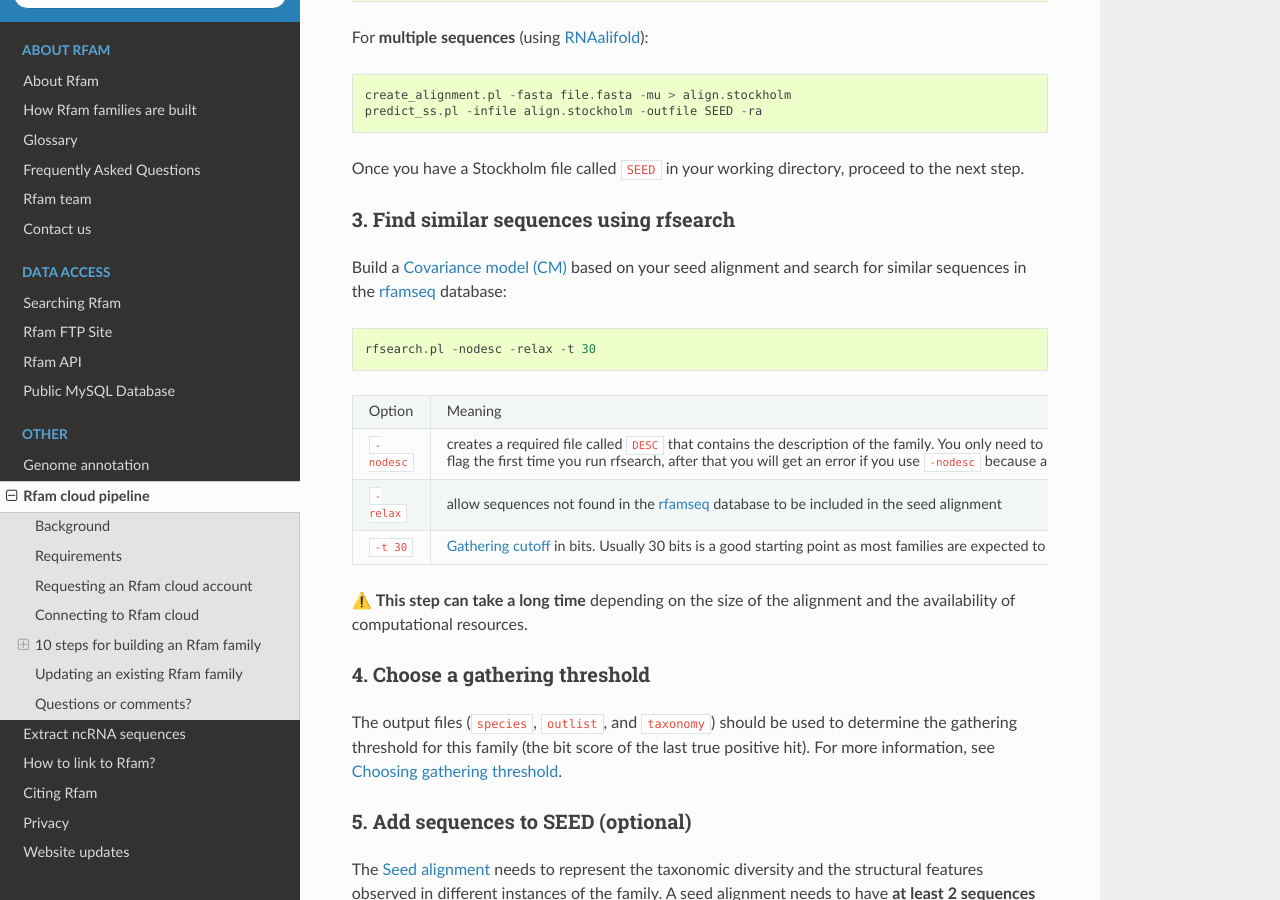
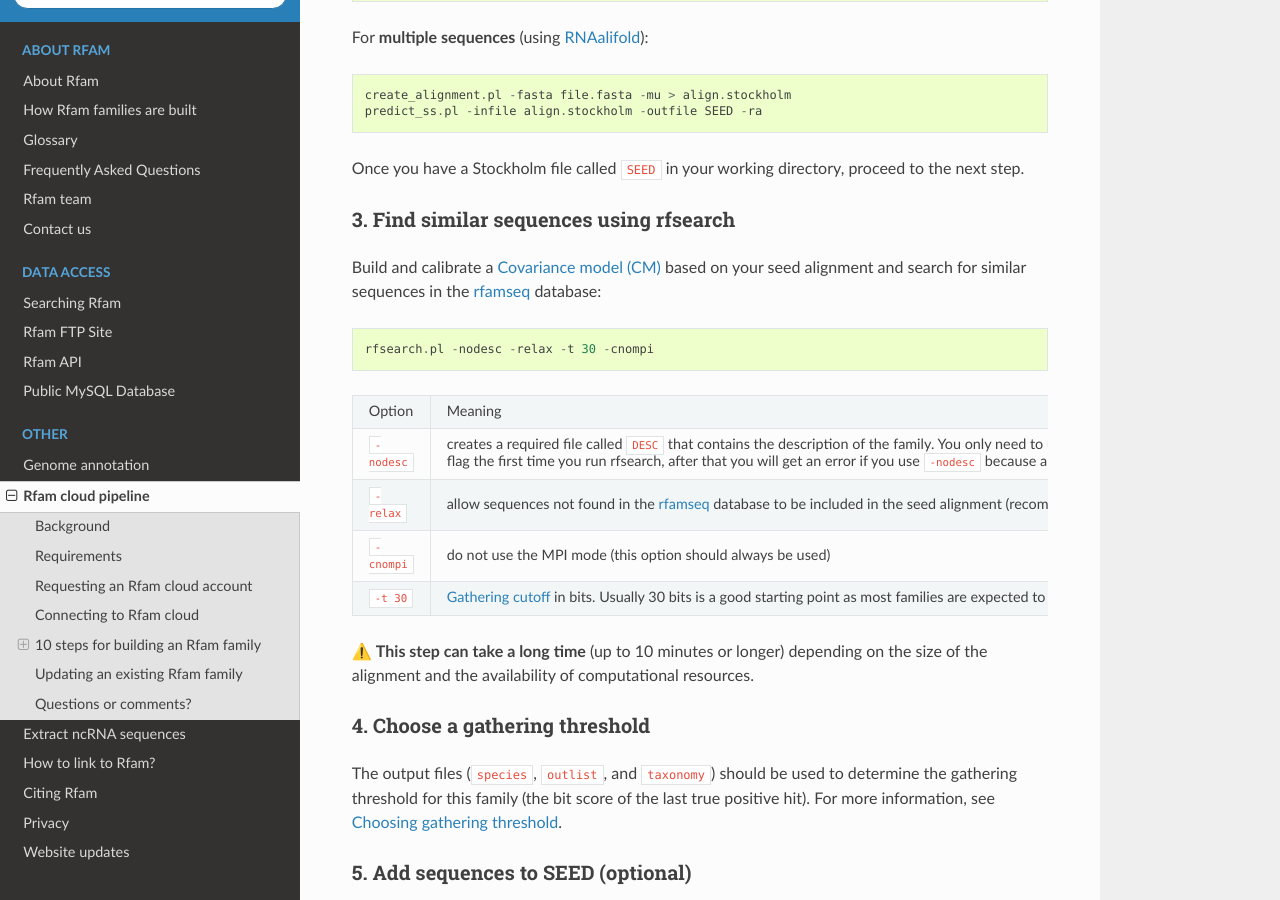
Before and after one commit to Rfam/rfam-docs, a Sphinx documentation site: the page built from docs/source/rfam-cloud.rst, in a window 1280 px wide and 900 px high, scrolled down 2906 px. Built offline with Sphinx 7.4.7 and the Read the Docs theme 2.0.0, drawn with Linux system fonts in a browser that asks for light colours.

Commit message:
Document cnompi option

```diff
--- a/docs/source/rfam-cloud.rst
+++ b/docs/source/rfam-cloud.rst
@@ -88,9 +88,9 @@ Once you have a Stockholm file called ``SEED`` in your working directory, procee
 3. Find similar sequences using rfsearch
 ^^^^^^^^^^^^^^^^^^^^^^^^^^^^^^^^^^^^^^^^
 
-Build a :ref:`glossary:Covariance model (CM)` based on your seed alignment and search for similar sequences in the :ref:`glossary:rfamseq` database::
+Build and calibrate a :ref:`glossary:Covariance model (CM)` based on your seed alignment and search for similar sequences in the :ref:`glossary:rfamseq` database::
 
-  rfsearch.pl -nodesc -relax -t 30
+  rfsearch.pl -nodesc -relax -t 30 -cnompi
 
 .. list-table::
 
@@ -99,11 +99,13 @@ Build a :ref:`glossary:Covariance model (CM)` based on your seed alignment and s
     * - ``-nodesc``
       - creates a required file called ``DESC`` that contains the description of the family. You only need to use the ``-nodesc`` flag the first time you run rfsearch, after that you will get an error if you use ``-nodesc`` because a ``DESC`` file already exists.
     * - ``-relax``
-      - allow sequences not found in the :ref:`glossary:rfamseq` database to be included in the seed alignment
+      - allow sequences not found in the :ref:`glossary:rfamseq` database to be included in the seed alignment (recommended)
+    * - ``-cnompi``
+      - do not use the MPI mode (this option should always be used)
     * - ``-t 30``
       - :ref:`glossary:Gathering cutoff` in bits. Usually 30 bits is a good starting point as most families are expected to have a threshold higher than 30.
 
-⚠️ **This step can take a long time** depending on the size of the alignment and the availability of computational resources.
+⚠️ **This step can take a long time** (up to 10 minutes or longer) depending on the size of the alignment and the availability of computational resources.
 
 4. Choose a gathering threshold
 ^^^^^^^^^^^^^^^^^^^^^^^^^^^^^^^
```
